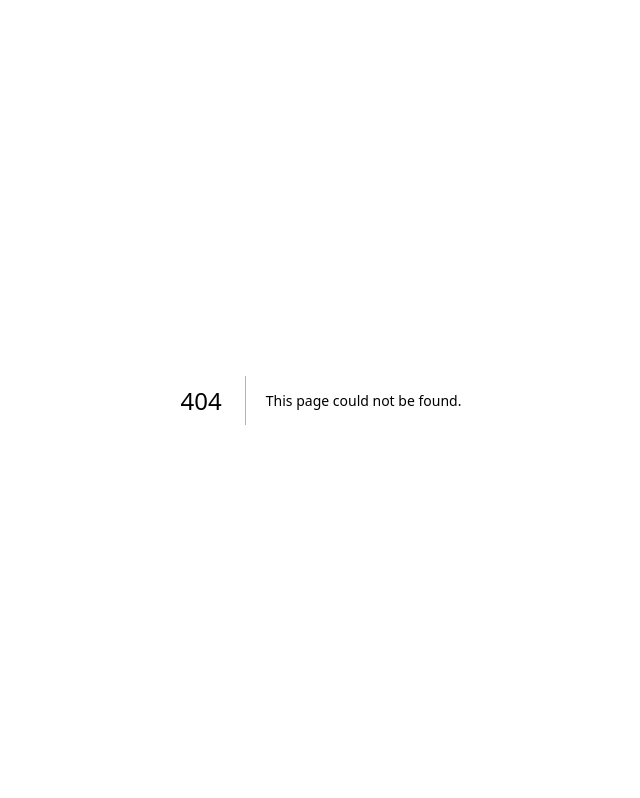
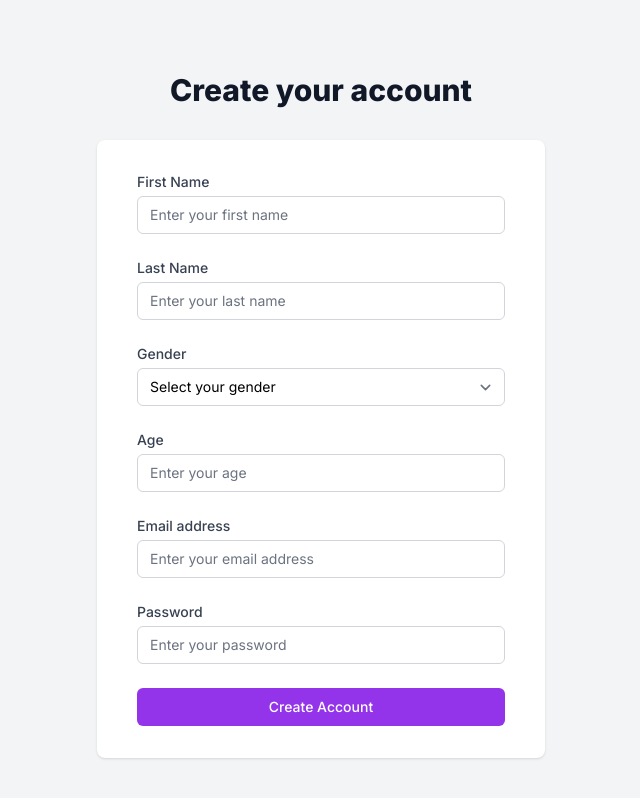
Before and after one commit to f20190201/cardsComparison, a Next.js app: page /createaccount in a window 1280 px wide. Before the commit this address had no page. Shown: the top 798 px of the page, without its empty margins (319-959 px from the left). Built offline with nearby package versions, Linux system fonts and the light colour scheme.

Commit message:
added createaccountpage

```diff
--- /dev/null
+++ b/app/createaccount/page.tsx
@@ -0,0 +1,134 @@
+'use client'
+
+import React, { useState, useRef } from 'react';
+import Image from 'next/image'
+import { useRouter, usePathname } from 'next/navigation'
+import axios from "axios";
+const registerPage = () => {
+
+    const router = useRouter();
+    let emailRef: any = useRef(null);
+    let passwordRef: any = useRef(null);
+    let [isShaking, setIsShaking] = useState(false);
+
+    const [errorMessage, setErrorMessage] = useState('');
+
+
+    const handleOnSubmitClick = async (e: any) => {
+        e.preventDefault();
+
+        const formData = new FormData(e.target);
+        const userData = {
+            firstname: formData.get('firstname'),
+            lastname: formData.get('lastname'),
+            gender: formData.get('gender'),
+            age: formData.get('age'),
+            email: formData.get('email'),
+            password: formData.get('password'),
+        };
+        if (!userData.firstname || !userData.lastname || !userData.gender || !userData.age || !userData.email || !userData.password) {
+            setErrorMessage('Please fill in all required fields.');
+            return; // Stop submission if validation fails
+        }
+
+        try {
+            const response = await axios.post('http://127.0.0.1:8080/api/register', userData);
+            console.log("Registration successful", response.data);
+            router.push('/login'); // Redirect upon successfull registration
+        } catch (error) {
+            console.error("Registration failed", error);
+            setErrorMessage('Registration failed. Please try again.');
+        }
+
+    }
+
+  return (
+    <div className="min-h-screen bg-gray-100 flex flex-col justify-center py-12 sm:px-6 lg:px-8">
+    <h2 className="mt-6 text-center text-3xl font-extrabold text-gray-900">
+    Create your account
+</h2>
+<div className="mt-8 sm:mx-auto sm:w-full sm:max-w-md">
+    <div className="bg-white py-8 px-4 shadow sm:rounded-lg sm:px-10">
+        <form onSubmit= {handleOnSubmitClick} className="space-y-6" action="/register" method="POST">
+            <div>
+                <label htmlFor="firstname" className="block text-sm font-medium text-gray-700">
+                    First Name
+                </label>
+                <div className="mt-1">
+                    <input id="firstname" name="firstname" type="text" required
+                        className="appearance-none rounded-md relative block w-full px-3 py-2 border border-gray-300 placeholder-gray-500 text-gray-900 focus:outline-none focus:ring-indigo-500 focus:border-indigo-500 focus:z-10 sm:text-sm"
+                        placeholder="Enter your first name"/>
+                </div>
+            </div>
+
+            <div>
+                <label htmlFor="lastname" className="block text-sm font-medium text-gray-700">
+                    Last Name
+                </label>
+                <div className="mt-1">
+                    <input id="lastname" name="lastname" type="text" required
+                        className="appearance-none rounded-md relative block w-full px-3 py-2 border border-gray-300 placeholder-gray-500 text-gray-900 focus:outline-none focus:ring-indigo-500 focus:border-indigo-500 focus:z-10 sm:text-sm"
+                        placeholder="Enter your last name"/>
+                </div>
+            </div>
+
+            <div>
+                <label htmlFor="gender" className="block text-sm font-medium text-gray-700">
+                    Gender
+                </label>
+                <select id="gender" name="gender" required
+                        className="mt-1 block w-full pl-3 pr-10 py-2 text-base border-gray-300 focus:outline-none focus:ring-indigo-500 focus:border-indigo-500 sm:text-sm rounded-md">
+                    <option value="">Select your gender</option>
+                    <option value="male">Male</option>
+                    <option value="female">Female</option>
+                    <option value="other">Other</option>
+                </select>
+            </div>
+
+            <div>
+                <label htmlFor="age" className="block text-sm font-medium text-gray-700">
+                    Age
+                </label>
+                <div className="mt-1">
+                    <input id="age" name="age" type="number" required
+                        className="appearance-none rounded-md relative block w-full px-3 py-2 border border-gray-300 placeholder-gray-500 text-gray-900 focus:outline-none focus:ring-indigo-500 focus:border-indigo-500 focus:z-10 sm:text-sm"
+                        placeholder="Enter your age"/>
+                </div>
+            </div>
+
+            <div>
+                <label htmlFor="email" className="block text-sm font-medium text-gray-700">
+                    Email address
+                </label>
+                <div className="mt-1">
+                    <input id="email" name="email" type="email" autoComplete="email" required ref={emailRef} onChange={(e) => emailRef.current.value = e.target.value}
+                        className="appearance-none rounded-md relative block w-full px-3 py-2 border border-gray-300 placeholder-gray-500 text-gray-900 focus:outline-none focus:ring-indigo-500 focus:border-indigo-500 focus:z-10 sm:text-sm"
+                        placeholder="Enter your email address"/>
+                </div>
+            </div>
+
+            <div>
+                <label htmlFor="password" className="block text-sm font-medium text-gray-700">
+                    Password
+                </label>
+                <div className="mt-1">
+                    <input id="password" name="password" type="password" autoComplete="current-password" required ref={passwordRef} onChange={(e) => passwordRef.current.value = e.target.value}
+                        className="appearance-none rounded-md relative block w-full px-3 py-2 border border-gray-300 placeholder-gray-500 text-gray-900 focus:outline-none focus:ring-indigo-500 focus:border-indigo-500 focus:z-10 sm:text-sm"
+                        placeholder="Enter your password"/>
+                </div>
+            </div>
+            {errorMessage && <div className="text-red-500">{errorMessage}</div>}
+            <div>
+                <button type="submit"
+                    className={`${isShaking ? `animate-shake bg-red-500` : `bg-purple-600 hover:bg-purple-700 focus:ring-purple-500`} group relative w-full flex justify-center py-2 px-4 border border-transparent text-sm font-medium rounded-md text-white  focus:outline-none focus:ring-2 focus:ring-offset-2 `}>
+                    Create Account
+                </button>
+            </div>
+
+        </form>
+    </div>
+</div>
+</div>)
+}
+
+export default registerPage;
--- a/app/login/page.tsx
+++ b/app/login/page.tsx
@@ -49,7 +49,7 @@ const loginPage = () => {
         </h2>
         <p className="mt-2 text-center text-sm text-gray-600 max-w">
             Or
-            <a href="#" className="font-medium text-purple-600 hover:text-purple-500 ml-1">
+            <a href="/createaccount" className="font-medium text-purple-600 hover:text-purple-500 ml-1">
                 create an account
             </a>
         </p>
```
